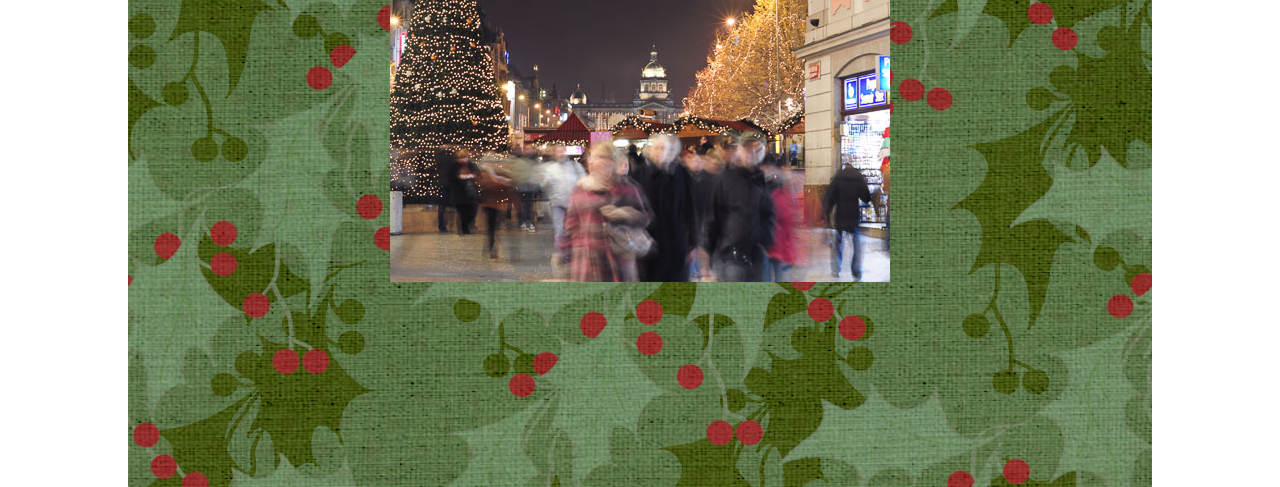
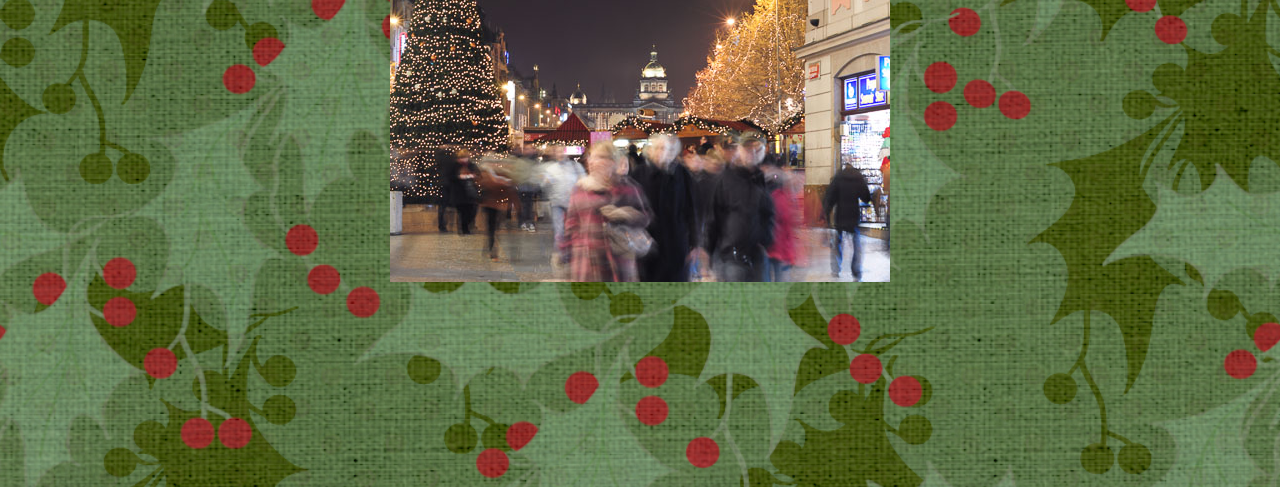
Before and after one commit to margotp37/christmas_countdown, a plain HTML site: page index.html in a window 1280 px wide. Shown: the part 313-800 px from the top of the page. Drawn offline with Linux system fonts and the light colour scheme; a web font is replaced by a local one.

Commit message:
fixing background image

```diff
--- a/styles.css
+++ b/styles.css
@@ -1,8 +1,11 @@
 /* google font use this style: font-family: 'Mountains of Christmas', cursive;  */
 
-body { margin: 0; padding: 0;
-  background: url(xmasHolly.jpg) no-repeat center;
- color: white;
+html {
+  background: url(xmasHolly.jpg) no-repeat center center fixed;
+  -webkit-background-size: cover;
+  -moz-background-size: cover;
+  -o-background-size: cover;
+  background-size: cover;
 }
 
 #christmas {
```
